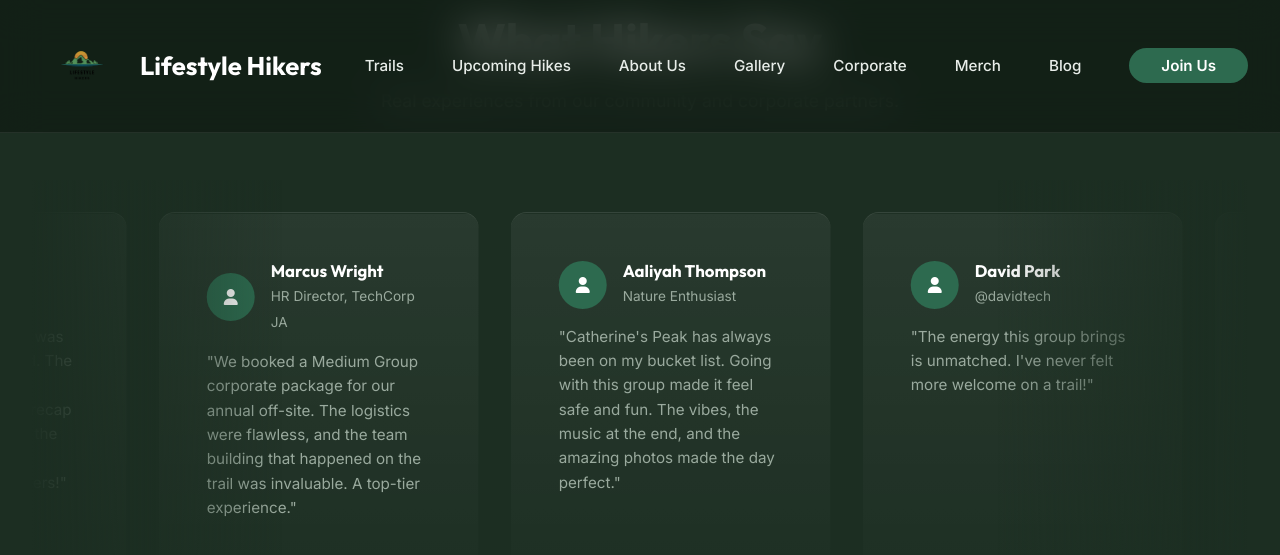
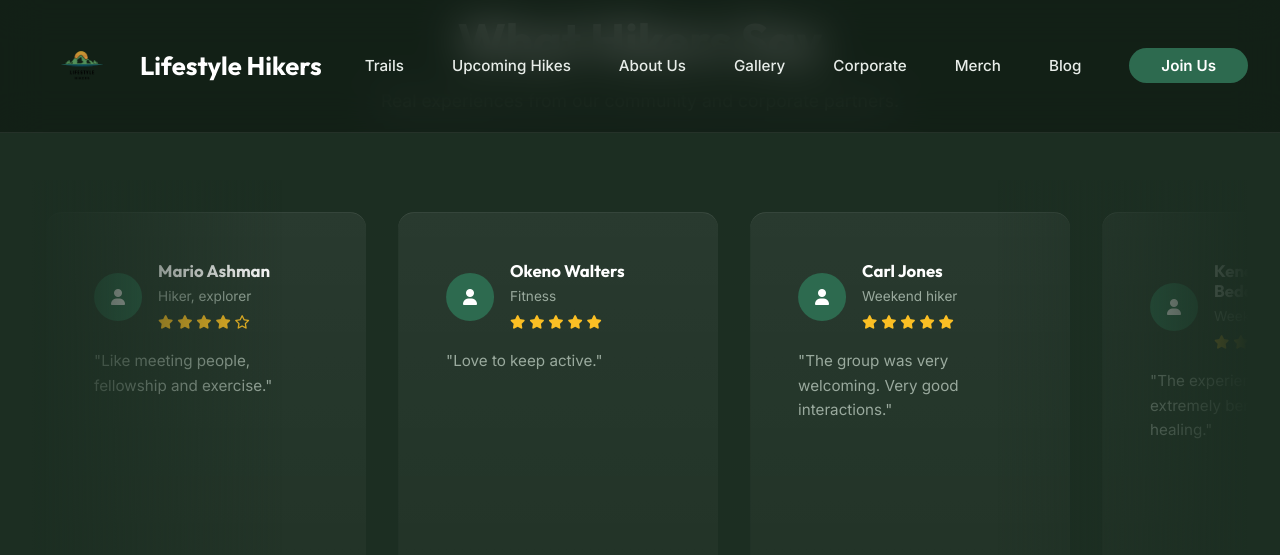
Before and after one commit to willylondon/lifestyle-hikers, a Jekyll site: the page built from index.html, in a window 1280 px wide and 900 px high, scrolled down 10811 px, cut to the strip 0-724 px from the top of the window. Shown: the top 555 px of the strip. Built offline with Jekyll 4.4.1, drawn with Linux system fonts in a browser that asks for light colours.

Commit message:
Update testimonials and add rating display

```diff
--- a/_data/testimonials.yml
+++ b/_data/testimonials.yml
@@ -1,17 +1,31 @@
 items:
-  - name: Sarah Jenkins
-    handle: Weekend Hiker
-    text: "The Blue Mountain hike was incredibly well-organized. The guides were patient, knowledgeable, and the recap video they provided was the perfect keepsake. Highly recommend Lifestyle Hikers!"
+  - name: Gary Reid
+    handle: Weekend hiker
+    text: "Hiking with Lifestyle Hikers is an exceptional experience that blends fitness, adventure, and genuine community. Each hike is well organized, safe, and welcoming, creating an atmosphere where participants feel both challenged and supported. Beyond the physical benefits, it’s mentally refreshing — a chance to reconnect with nature and build meaningful connections. It’s more than a hike; it’s a lifestyle built on growth and excellence."
+    rating: 5
     avatar: ""
-  - name: Marcus Wright
-    handle: HR Director, TechCorp JA
-    text: "We booked a Medium Group corporate package for our annual off-site. The logistics were flawless, and the team building that happened on the trail was invaluable. A top-tier experience."
+  - name: Mario Ashman
+    handle: Hiker, explorer
+    text: "Like meeting people, fellowship and exercise."
+    rating: 4
     avatar: ""
-  - name: Aaliyah Thompson
-    handle: Nature Enthusiast
-    text: "Catherine's Peak has always been on my bucket list. Going with this group made it feel safe and fun. The vibes, the music at the end, and the amazing photos made the day perfect."
+  - name: Okeno Walters
+    handle: Fitness
+    text: "Love to keep active."
+    rating: 5
     avatar: ""
-  - name: David Park
-    handle: "@davidtech"
-    text: "The energy this group brings is unmatched. I've never felt more welcome on a trail!"
+  - name: Carl Jones
+    handle: Weekend hiker
+    text: "The group was very welcoming. Very good interactions."
+    rating: 5
     avatar: ""
+  - name: Keneisha Beddasingh
+    handle: Weekend hiker
+    text: "The experience has been extremely beneficial and healing."
+    rating: 5
+    avatar: ""
+  - name: Willy London
+    handle: Some weekends hiker
+    text: "It's usually a challenge waking up at 4:00am to be at the meeting spot by 5:00am on a day you should be resting, but I like a challenge and the group is so supportive and fun that you push through regardless. The feeling you get accomplishing such a climb and seeing how beautiful Jamaica is, is just breathtaking. I just love hiking with the group. Remember, it's a hike, not a race. Ask before you commit."
+    rating: 5
+    avatar: ""
--- a/_includes/testimonials.html
+++ b/_includes/testimonials.html
@@ -25,6 +25,17 @@
                             <div class="marquee-info">
                                 <h4>{{ review.name }}</h4>
                                 <span>{{ review.handle }}</span>
+                                {% if review.rating %}
+                                <div class="marquee-rating"
+                                    style="color: #fbbf24; font-size: 0.85rem; margin-top: 3px;">
+                                    {% for i in (1..5) %}
+                                    {% if i <= review.rating %} <i class="fas fa-star"></i>
+                                        {% else %}
+                                        <i class="far fa-star"></i>
+                                        {% endif %}
+                                        {% endfor %}
+                                </div>
+                                {% endif %}
                             </div>
                         </div>
                         <p class="marquee-text">"{{ review.text }}"</p>
```
